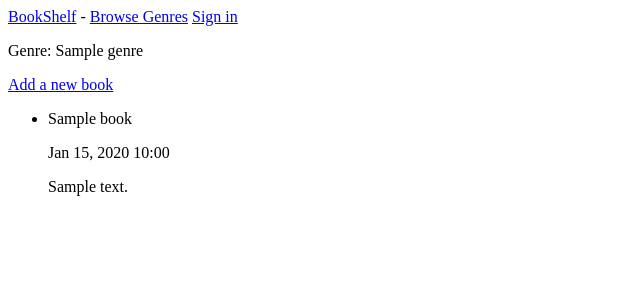
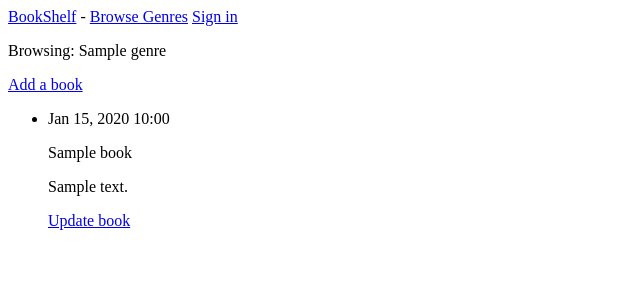
Before and after one commit to kalonjic34/book-shelf, a Django app: page /genres/1 in a window 1280 px wide. Shown: the top 300 px of the page, without its empty margins (0-640 px from the left). Run offline with Django 5.2, Linux system fonts and the light colour scheme; tables that the repository leaves empty hold one stand-in row (values such as "Sample post").

Commit message:
update genre page to improve user experience and clarity

```diff
--- a/book_library/templates/book_library/genre.html
+++ b/book_library/templates/book_library/genre.html
@@ -1,19 +1,19 @@
 {% extends "book_library/base.html" %}
 
 {% block content %}
-    <p>Genre: {{genre.name}}</p>
-    <a href="{% url "book_library:new_book" genre.id%}">Add a new book</a>
+    <p>Browsing: {{genre.name}}</p>
+    <a href="{% url "book_library:new_book" genre.id%}">Add a book</a>
 
     <ul>
     {% for book in books %}
         <li>
+            <p>{{ book.date_added|date:"M d, Y H:i" }}</p>
             {{ book.title }}
-            <p>{{ book.date_added|date:"M d, Y H:i" }}</p>
                 <p>{{ book.description |linebreaks}}</p>
-
+                <a href="{% url "book_library:edit_book" book.id %}"><p>Update book</p></a>
         </li>
         {%empty%}
-        <p>No books found</p>
+        <p>This genre has no books yet.</p>
     {% endfor %}
     </ul>
 {% endblock content %}
```
